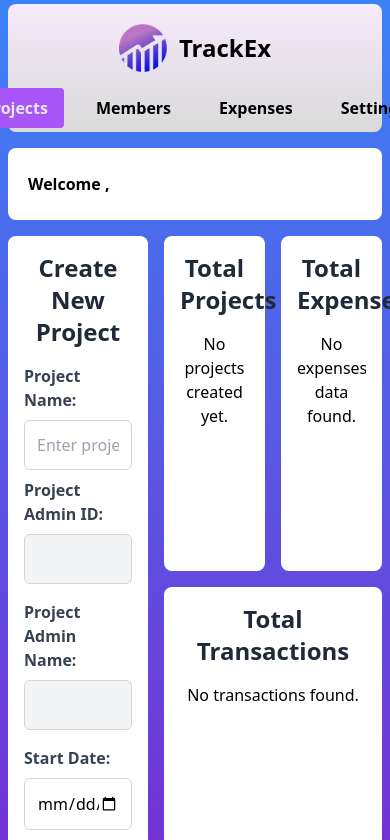
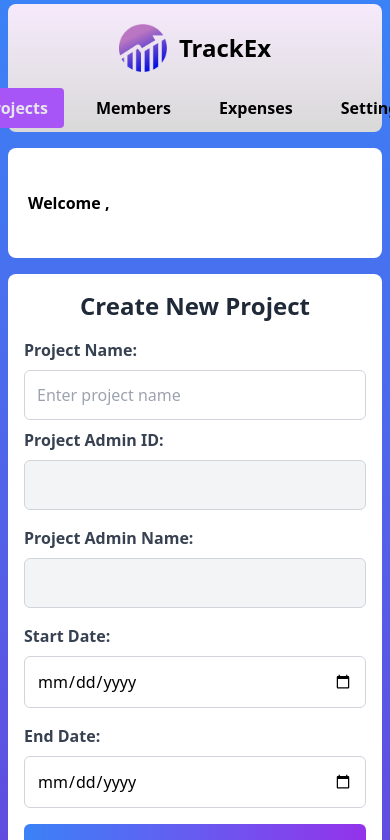
Before and after one commit to sarthakare/ExpenseTracker2, a React (Vite) app in the folder Client/: page /home in a window 390 px wide. Shown: the top 840 px of the page. Built offline with nearby package versions, Linux system fonts and the light colour scheme.

Commit message:
others modules mobile optimizations

```diff
--- a/Client/src/components/expenses.jsx
+++ b/Client/src/components/expenses.jsx
@@ -177,7 +177,7 @@ useEffect(() => {
       </div>
 
       {/* Add Expense Section */}
-      <div className="col-start-1 col-span-4 row-start-2 row-span-9 h-full">
+      <div className="sm:col-start-1 sm:col-span-4 sm:row-start-2 sm:row-span-9 col-start-1 col-span-10 row-start-2 row-span-5  h-full">
         <div className="bg-white p-4 rounded-lg flex flex-col h-full">
           <h2 className="text-2xl font-bold text-center text-gray-800 mb-2">
             Add Expense
@@ -363,7 +363,7 @@ useEffect(() => {
       </div>
 
       {/* Total Expenses Section */}
-      <div className="col-start-5 col-span-6 row-start-2 row-span-9 bg-white p-4 rounded-lg flex flex-col">
+      <div className="sm:col-start-5 sm:col-span-6 sm:row-start-2 sm:row-span-9 col-start-1 col-span-10 row-start-7 row-span-4 bg-white p-4 rounded-lg flex flex-col">
         <div className="text-2xl font-bold text-center text-gray-800 mb-4">
           Total Expenses
         </div>
--- a/Client/src/components/members.jsx
+++ b/Client/src/components/members.jsx
@@ -159,7 +159,7 @@ function Members() {
       </div>
 
       {/* Add Members Section */}
-      <div className="col-start-1 col-span-4 row-start-2 row-span-9">
+      <div className="sm:col-start-1 sm:col-span-4 sm:row-start-2 sm:row-span-9 col-start-1 col-span-10 row-start-2 row-span-5">
         <div className="bg-white p-4 rounded-lg">
           <h2 className="text-2xl font-bold text-center text-gray-800 mb-4">
             Add Members to Project
@@ -257,7 +257,7 @@ function Members() {
       </div>
 
       {/* Assigned Members Section */}
-      <div className="col-start-5 col-span-6 row-start-2 row-span-9 bg-white p-4 rounded-lg">
+      <div className="sm:col-start-5 sm:col-span-6 sm:row-start-2 sm:row-span-9 col-start-1 col-span-10 row-start-7 row-span-5 bg-white p-4 rounded-lg">
         <h3 className="text-2xl font-bold text-center text-gray-800 mb-4">
           Assigned Members
         </h3>
--- a/Client/src/components/projects.jsx
+++ b/Client/src/components/projects.jsx
@@ -180,7 +180,7 @@ function Projects() {
       <div className="col-start-1 col-span-10 bg-white rounded-lg font-bold flex items-center pl-5">
         <h3 className="">Welcome {projectAdminName},</h3>
       </div>
-      <div className="col-start-1 col-span-4 row-start-2 row-span-9">
+      <div className="sm:col-start-1 sm:col-span-4 sm:row-start-2 sm:row-span-9 col-start-1 col-span-10 row-start-2 row-span-5">
         <div className="bg-white p-4 rounded-lg">
           <h2 className="text-2xl font-bold text-center text-gray-800 mb-4">
             Create New Project
@@ -260,7 +260,7 @@ function Projects() {
       </div>
 
       {/* Total Projects Section */}
-      <div className="col-start-5 col-span-3 row-start-2 row-span-4 bg-white p-4 rounded-lg">
+      <div className="sm:col-start-5 sm:col-span-3 sm:row-start-2 sm:row-span-4 col-start-1 col-span-10 row-start-7 row-span-2  bg-white p-4 rounded-lg">
         <h3 className="text-2xl font-bold text-center text-gray-800 mb-4">
           Total Projects
         </h3>
@@ -299,7 +299,7 @@ function Projects() {
       </div>
 
       {/* Total Expenses Section */}
-      <div className="col-start-8 col-span-3 row-start-2 row-span-4 bg-white p-4 rounded-lg">
+      <div className="sm:col-start-8 sm:col-span-3 sm:row-start-2 sm:row-span-4 col-start-1 col-span-10 row-start-9 row-span-2 bg-white p-4 rounded-lg">
         <h3 className="text-2xl font-bold text-center text-gray-800 mb-4">
           Total Expenses
         </h3>
@@ -336,7 +336,7 @@ function Projects() {
       </div>
 
       {/* Total Transactions Section */}
-      <div className="col-start-5 col-span-6 row-start-6 row-span-5 bg-white p-4 rounded-lg">
+      <div className="sm:col-start-5 sm:col-span-6 sm:row-start-6 sm:row-span-5 col-start-1 col-span-10 row-start-11  bg-white p-4 rounded-lg">
         <h3 className="text-2xl font-bold text-center text-gray-800 mb-4">
           Total Transactions
         </h3>
```
